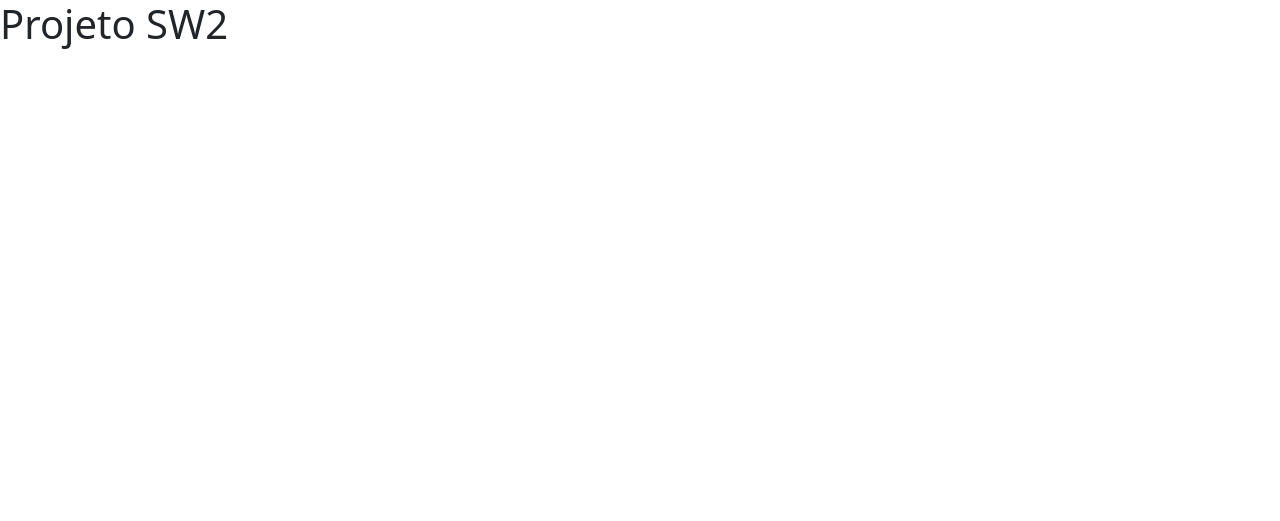
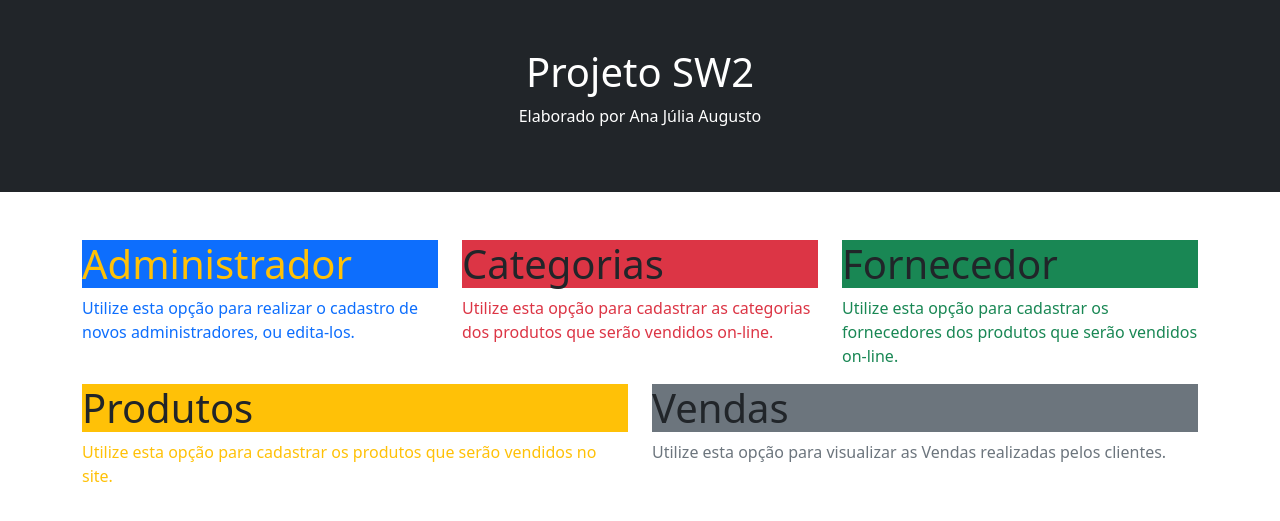
Before and after one commit to anajuaugusto/ProjetoSW2, a PHP site: page / in a window 1280 px wide. Before the commit the part shown is almost empty. Shown: the top 521 px of the page. Run offline with PHP 8.4, Linux system fonts and the light colour scheme.

Commit message:
Update index.php
25/02

```diff
--- a/index.php
+++ b/index.php
@@ -12,6 +12,62 @@
 </head>
 <body>
 
+    <div class="container-fluid bg-dark text-white text-center p-5">
         <h1>Projeto SW2</h1>
+        <p>
+            Elaborado por Ana Júlia Augusto
+        </p>
+    </div>
+
+    <div class="container mt-5">
+        <div class="row">
+
+            <div class="col-sm-4">
+                <h1 class="bg-primary text-warning">Administrador</h1>
+                <p class="text-primary">
+                    Utilize esta opção para realizar o cadastro
+                    de novos administradores, ou edita-los.
+                </p>
+            </div>
+
+            <div class="col-sm-4">
+                <h1 class="bg-danger">Categorias</h1>
+                <p class="text-danger">
+                    Utilize esta opção para cadastrar as categorias
+                    dos produtos que serão vendidos on-line.
+                </p>
+            </div>
+
+            <div class="col-sm-4">
+                <h1 class="bg-success">Fornecedor</h1>
+                <p class="text-success">
+                    Utilize esta opção para cadastrar os fornecedores
+                    dos produtos que serão vendidos on-line.
+                </p>
+            </div>
+        </div>
+
+        <div class="row">
+
+            <div class="col-sm-6">
+                <h1 class="bg-warning">Produtos</h1>
+                <p class="text-warning">
+                    Utilize esta opção para cadastrar os produtos
+                    que serão vendidos no site.
+                </p>
+            </div>
+
+            <div class="col-sm-6">
+                <h1 class="bg-secondary">Vendas</h1>
+                <p class="text-secondary">
+                    Utilize esta opção para visualizar as Vendas
+                    realizadas pelos clientes.
+                </p>
+            </div>
+        </div>
+
+    </div>
+
+
 </body>
 </html>
```
